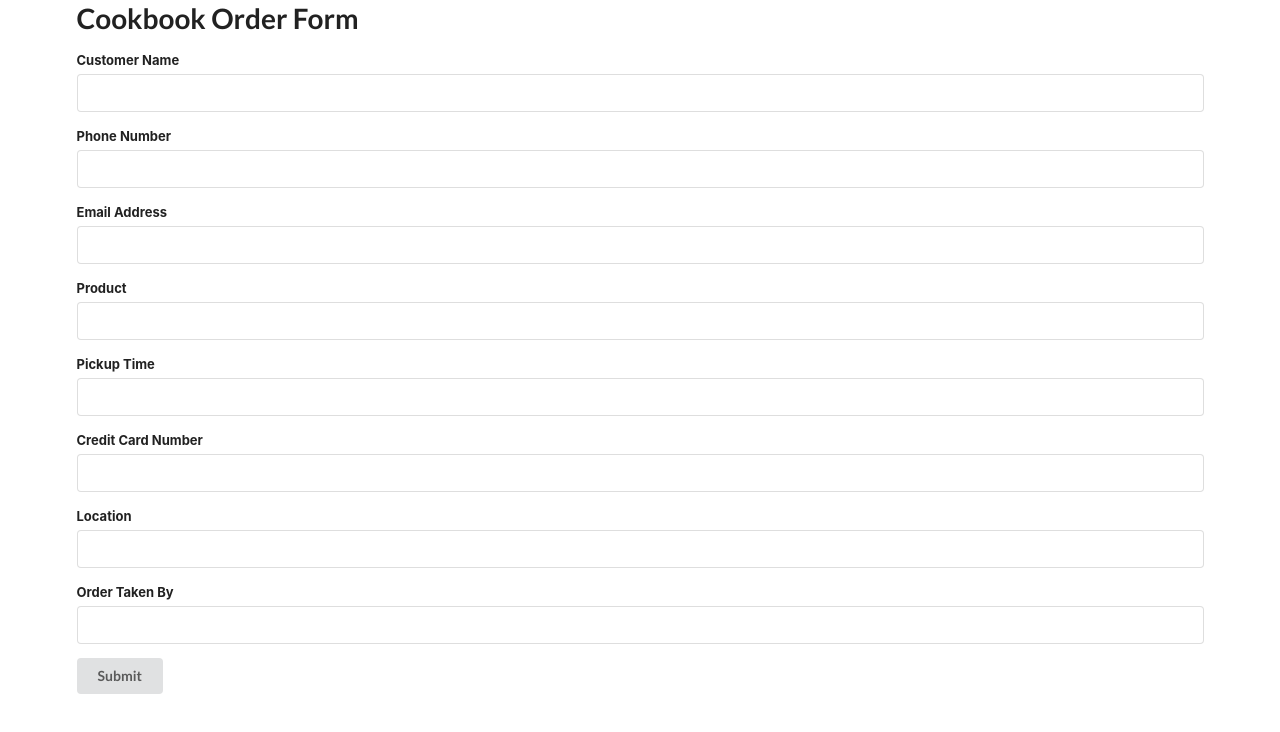
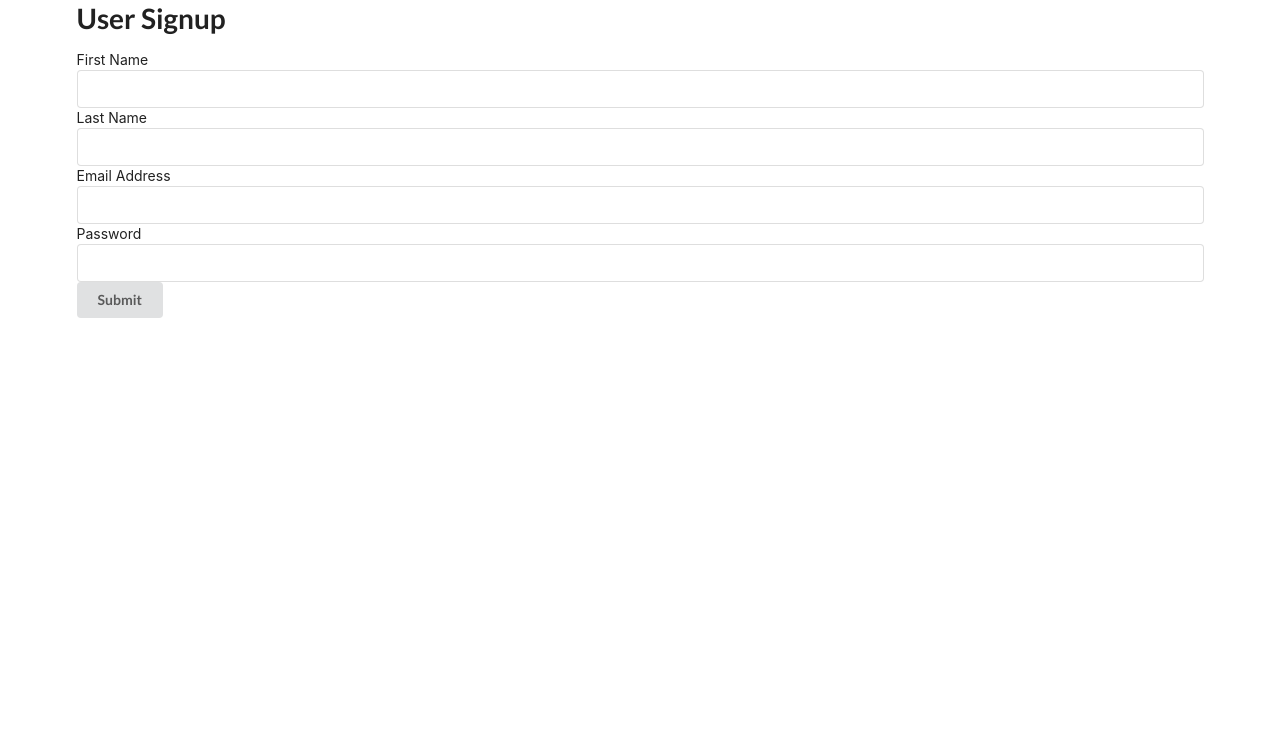
Before and after one commit to Dcrame31/special-orders, a React (Create React App) app: page / in a window 1280 px wide. Shown: the top 732 px of the page. Built offline with nearby package versions, Linux system fonts and the light colour scheme.

Commit message:
user signup form

```diff
--- a/src/App.js
+++ b/src/App.js
@@ -1,10 +1,11 @@
 import React from 'react';
 import CustomerForm from './components/customer/CustomerForm';
+import UserContainer from './components/user/UserContainer';
 
 function App() {
   return (
     <div className="ui container">
-      <CustomerForm/>
+      <UserContainer/>
     </div>
   );
 }
--- /dev/null
+++ b/src/components/user/UserContainer.js
@@ -0,0 +1,12 @@
+import React from "react";
+import UserForm from './UserForm';
+
+const UserContainer = () => {
+    return (
+        <>
+            <UserForm/>
+        </>
+    )
+};
+
+export default UserContainer;
--- /dev/null
+++ b/src/components/user/UserForm.js
@@ -0,0 +1,31 @@
+import React from 'react';
+
+const UserForm = () => {
+    return (
+        <div>
+            <h1>User Signup</h1>
+            <form className="ui form">
+                <div className="form">
+                    <label>First Name</label>
+                    <input type="text"/>
+                </div>
+                <div className="form">
+                    <label>Last Name</label>
+                    <input type="text"/>
+                </div>
+                <div className="form">
+                    <label>Email Address</label>
+                    <input type="text"/>
+                </div>
+                <div className="form">
+                    <label>Password</label>
+                    <input type="text"/>
+                </div>
+
+                <button type="submit" className="ui button">Submit</button>
+            </form>
+        </div>
+    )
+}
+
+export default UserForm;
```
